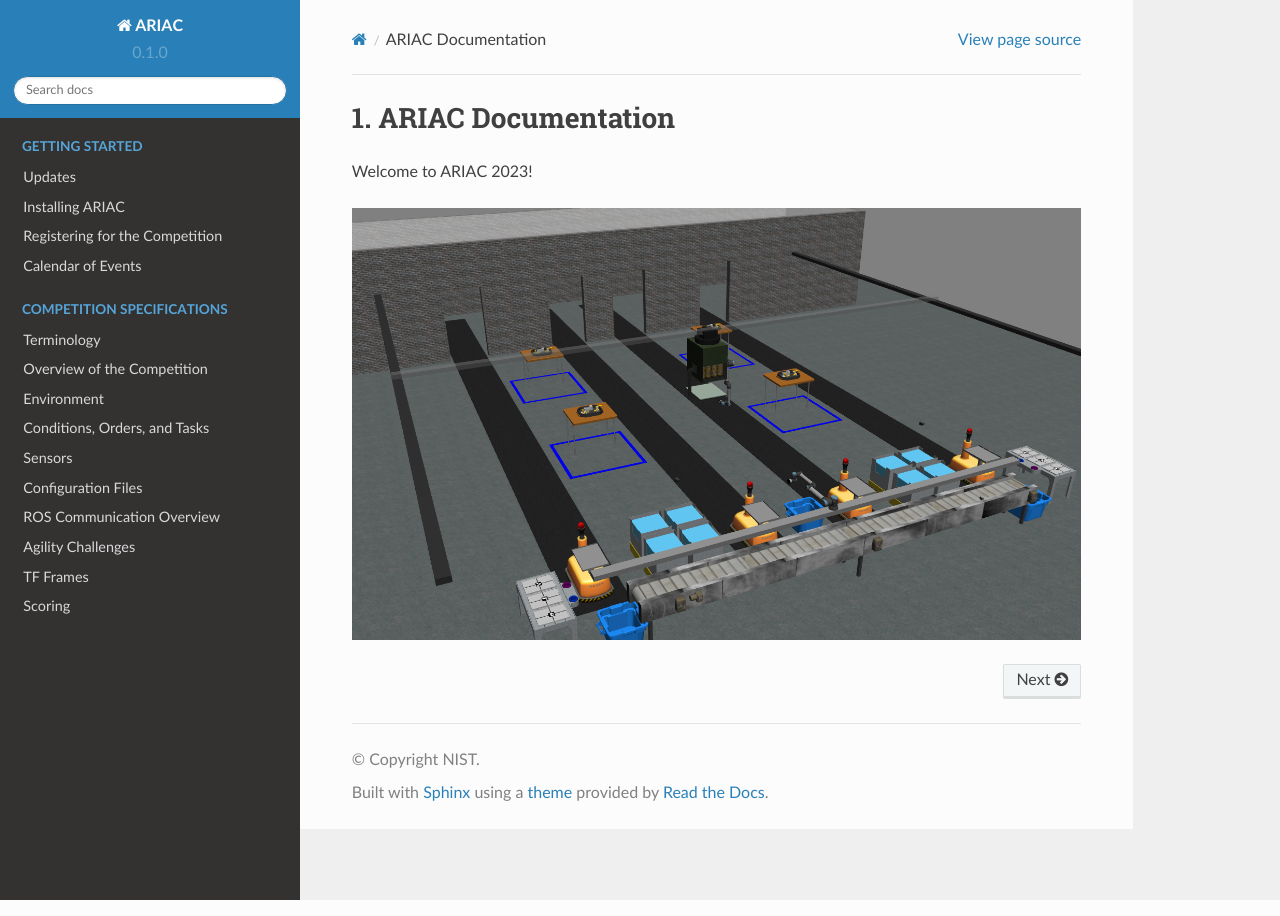
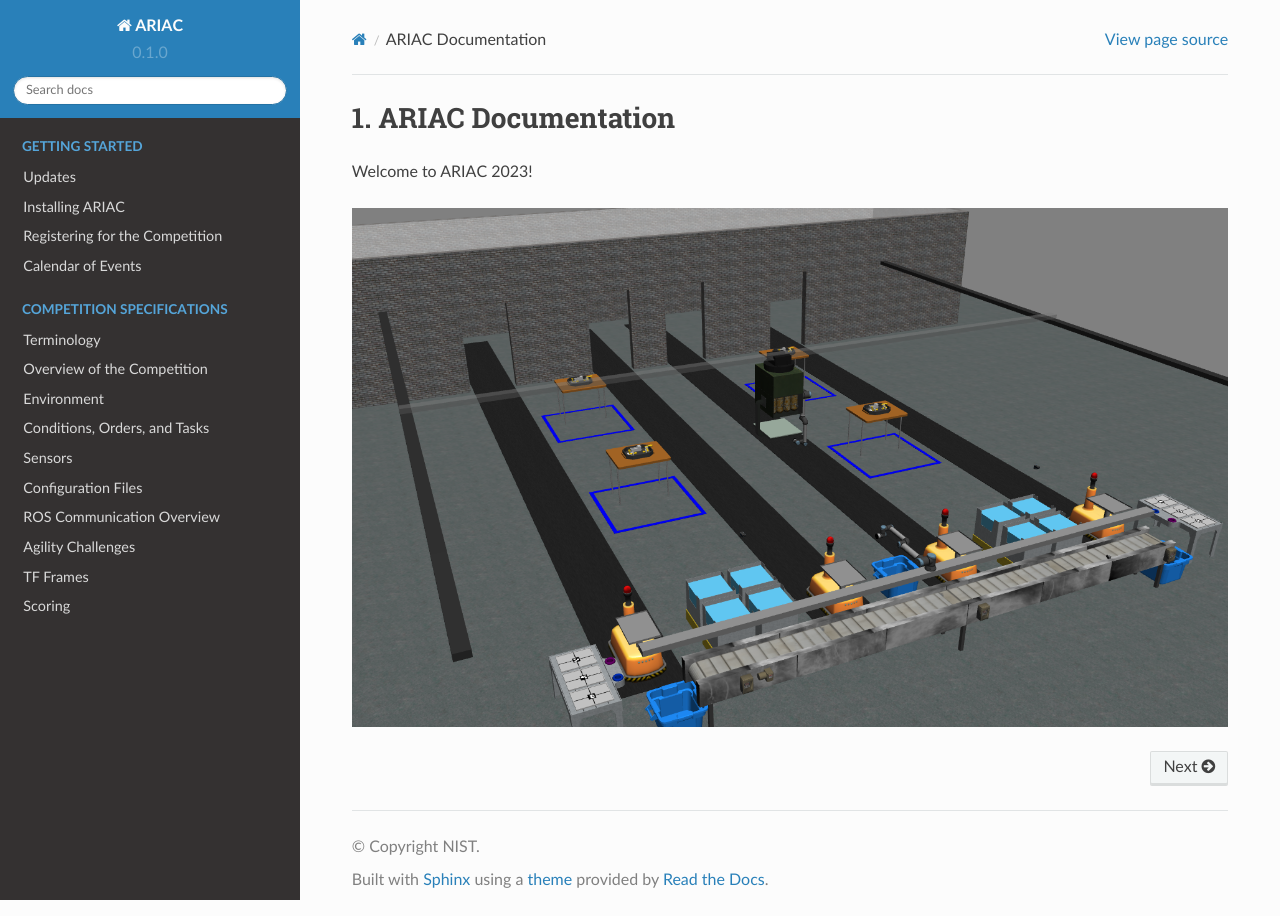
Before and after one commit to usnistgov/ARIAC, a Sphinx documentation site: the page built from docs/index.rst, in a window 1280 px wide. Built offline with Sphinx 7.4.7 and the Read the Docs theme 2.0.0, drawn with Linux system fonts in a browser that asks for light colours.

```diff
--- a/docs/custom/css/custom.css
+++ b/docs/custom/css/custom.css
@@ -1,5 +1,5 @@
 .wy-nav-content {
-    max-width: 85% !important;
+    max-width: 100% !important;
 }
 
 body {
```
Also changed, not shown: 3 other files.
